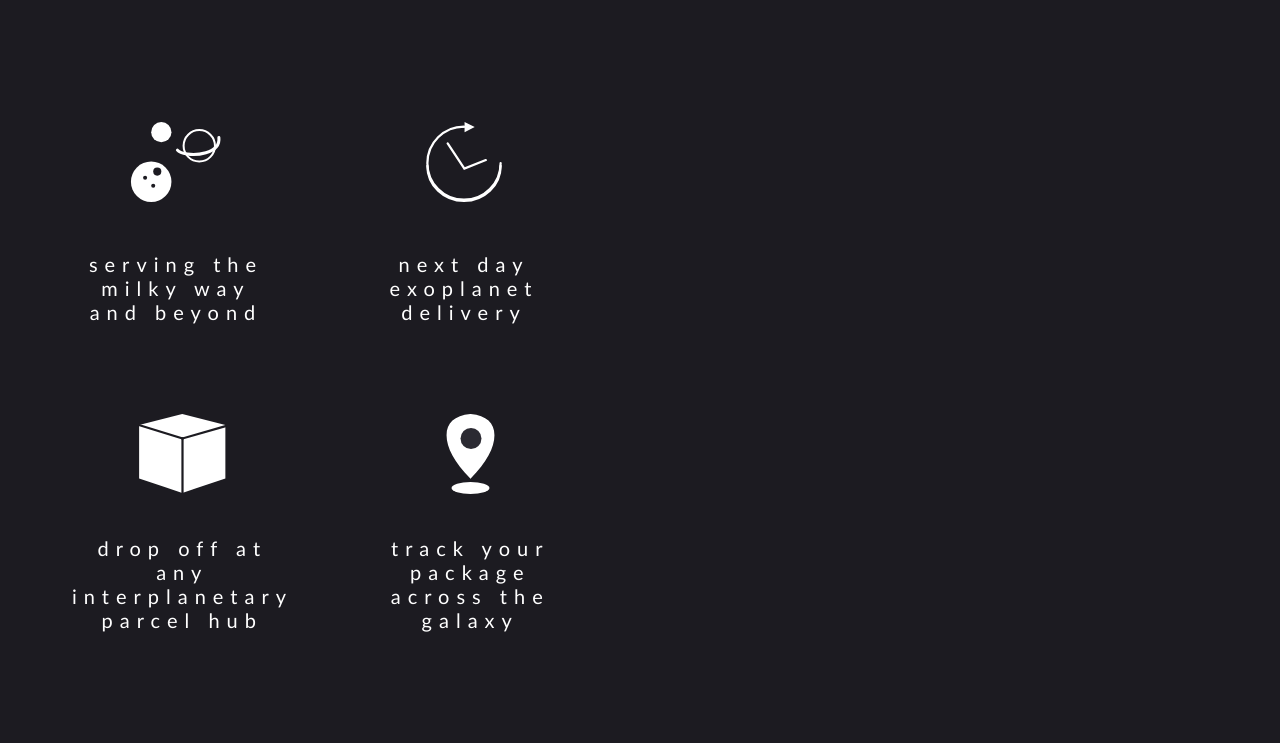
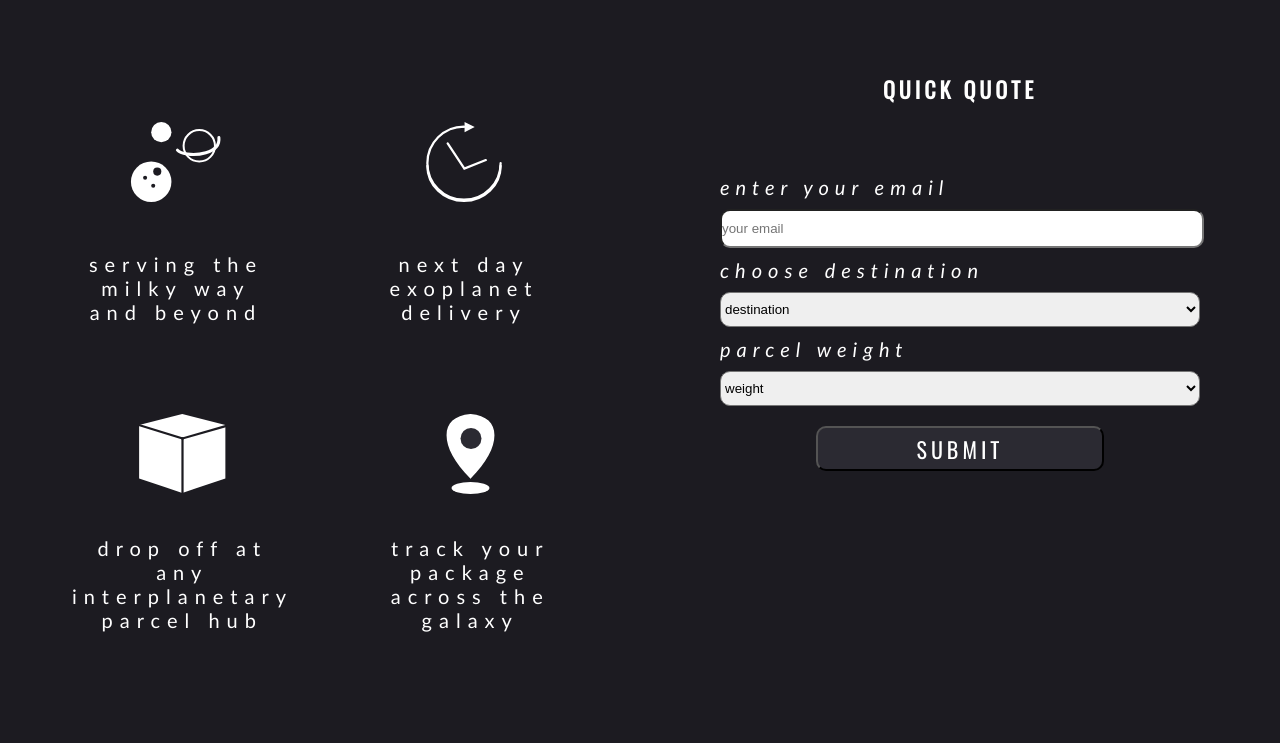
Before and after one commit to CanRaffs89/planet-express, a Flask app: page / in a window 1280 px wide. Shown: the part 783-1526 px from the top of the page. Run offline with Flask 2, Linux system fonts and the light colour scheme.

Commit message:
Added quote form

```diff
--- a/static/css/main.css
+++ b/static/css/main.css
@@ -18,6 +18,13 @@ body {
   width: 100%;
   height: 100%; }
 
+.flex-container {
+  display: flex;
+  justify-content: space-evenly; }
+
+@media (max-width: 1260px) {
+  .flex-container {
+    flex-direction: column; } }
 nav {
   width: 100%; }
   nav .nav-top {
@@ -199,5 +206,47 @@ nav {
       height: 200px; }
       .info-container .info-grid .info-item p {
         font-size: 14px; } }
+.form-container {
+  height: 100%;
+  width: 50%; }
+  .form-container .form-inner {
+    height: 75%;
+    width: 75%;
+    margin: 70px auto; }
+    .form-container .form-inner h1 {
+      color: #fff;
+      font-size: 22px;
+      font-family: 'Oswald', sans-serif;
+      letter-spacing: 4px;
+      text-transform: uppercase;
+      text-align: center; }
+    .form-container .form-inner form {
+      display: flex;
+      flex-direction: column;
+      height: 100%;
+      margin: 70px auto; }
+      .form-container .form-inner form .form-group h3 {
+        font-size: 20px;
+        font-style: italic;
+        letter-spacing: 6px;
+        font-weight: 400;
+        text-transform: lowercase; }
+      .form-container .form-inner form .form-group input, .form-container .form-inner form .form-group select {
+        height: 35px;
+        width: 100%;
+        border-radius: 10px;
+        margin: 10px 0; }
+      .form-container .form-inner form .button-submit {
+        background: #2B2A32;
+        color: #fff;
+        font-size: 22px;
+        font-family: 'Oswald', sans-serif;
+        letter-spacing: 4px;
+        text-transform: uppercase;
+        text-align: center;
+        height: 45px;
+        width: 60%;
+        border-radius: 10px;
+        margin: 10px auto 0 auto; }
 
 /*# sourceMappingURL=main.css.map */
--- /dev/null
+++ b/static/scss/_form-section.scss
@@ -0,0 +1,57 @@
+.form-container {
+    height: 100%;
+    width: 50%;
+
+    .form-inner {
+        height: 75%;
+        width: 75%;
+        margin: 70px auto;
+
+        h1 {
+            color: #fff;
+            font-size: 22px;
+            font-family: 'Oswald', sans-serif;
+            letter-spacing: 4px;
+            text-transform: uppercase;
+            text-align: center;
+        }
+
+        form {
+            display: flex;
+            flex-direction: column;
+            height: 100%;
+            margin: 70px auto;
+
+            .form-group {
+                h3 {
+                    font-size: 20px;
+                    font-style: italic;
+                    letter-spacing: 6px;
+                    font-weight: 400;
+                    text-transform: lowercase;
+                }
+
+                input, select {
+                    height: 35px;
+                    width: 100%;
+                    border-radius: 10px;
+                    margin: 10px 0;
+                }
+            }
+
+            .button-submit {
+                background: $grey;
+                color: #fff;
+                font-size: 22px;
+                font-family: 'Oswald', sans-serif;
+                letter-spacing: 4px;
+                text-transform: uppercase;
+                text-align: center;
+                height: 45px;
+                width: 60%;
+                border-radius: 10px;
+                margin: 10px auto 0 auto;
+            }
+        }
+    }
+}
--- a/static/scss/main.scss
+++ b/static/scss/main.scss
@@ -26,6 +26,18 @@ body {
     height: 100%;
 }
 
+.flex-container {
+    display: flex;
+    justify-content: space-evenly;
+}
+
+@media(max-width: 1260px) {
+    .flex-container {
+        flex-direction: column;
+    }
+}
+
 @import 'navbar';
 @import 'header';
 @import 'info-section';
+@import 'form-section';
--- a/templates/index.html
+++ b/templates/index.html
@@ -18,6 +18,7 @@
             </div>
         </div>
     </div>
+    <div class="flex-container">
         <div class="info-container">
             <div class="info-grid">
                 <div class="info-grid-top">
@@ -42,5 +43,45 @@
                 </div>
             </div>
         </div>
+        <div class="form-container">
+            <div class="form-inner">
+                <h1>Quick Quote</h1>
+                <form action="/submit" method="POST">
+                    <div class="form-group">
+                        <h3>Enter your email</h3>
+                        <input type="text" name="email" placeholder="your email">
+                    </div>
+                    <div class="form-group">
+                        <h3>Choose destination</h3>
+                        <select name="destination">
+                            <option value="">destination</option>
+                            <option value="mercury">Mercury</option>
+                            <option value="venus">Venus</option>
+                            <option value="mars">Mars</option>
+                            <option value="jupiter">Jupiter</option>
+                            <option value="saturn">Saturn</option>
+                            <option value="uranus">Uranus</option>
+                            <option value="neptune">Neptune</option>
+                            <option value="pluto">Pluto</option>
+                            <option value="ceres">Ceres</option>
+                            <option value="makemake">Makemake</option>
+                            <option value="haumea">Haumea</option>
+                            <option value="eris">Eris</option>
+                        </select>
+                    </div>
+                    <div class="form-group">
+                        <h3>Parcel weight</h3>
+                        <select name="weight">
+                            <option value="">weight</option>
+                            <option value="light">Light</option>
+                            <option value="medium">Medium</option>
+                            <option value="heavy">Heavy</option>
+                        </select>
+                    </div>
+                    <input type="submit" value="Submit" class="button-submit">
+                </form>
+            </div>
+        </div>
+    </div>
 </div>
 {% endblock %}
```
Also changed, not shown: 1 other file. Lines whose indentation alone changed are shown as unchanged.
